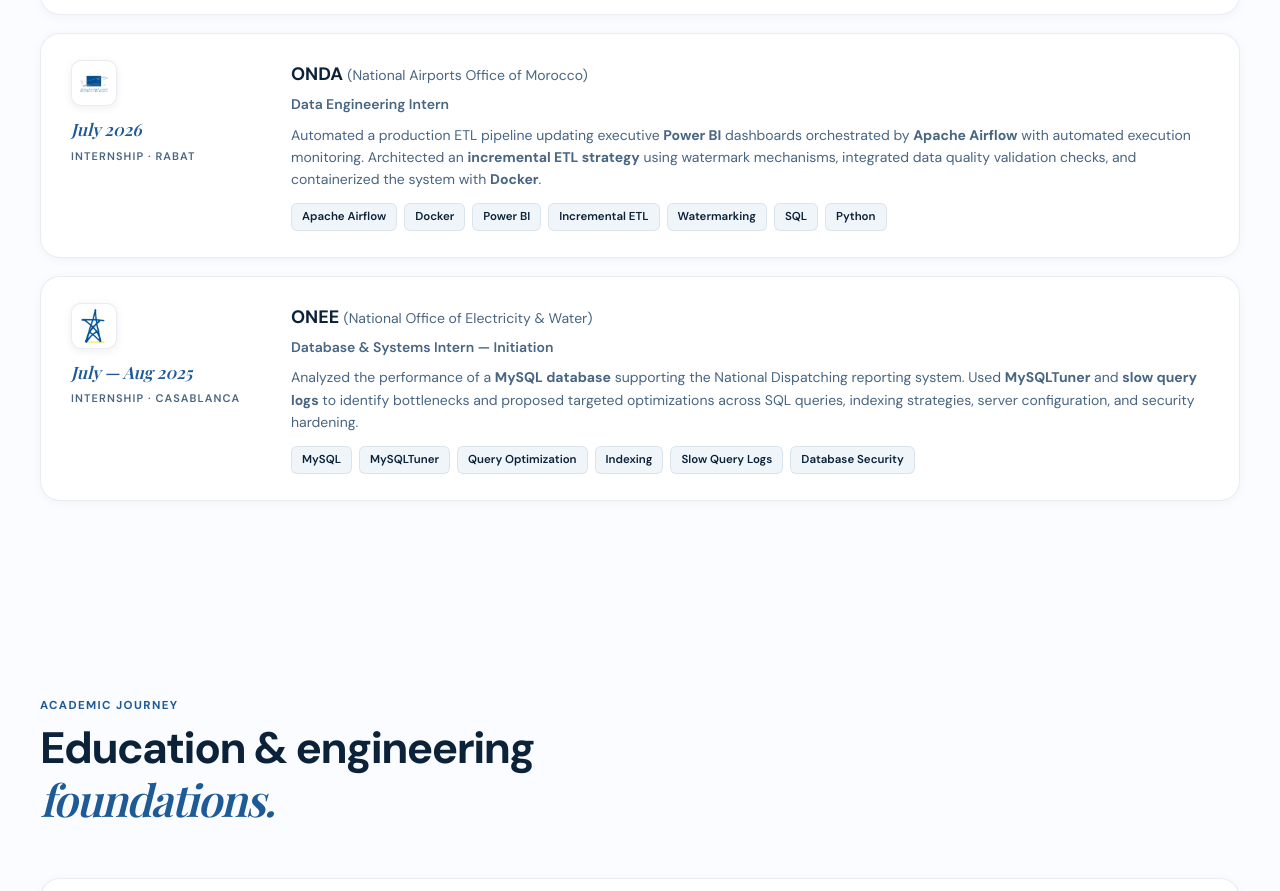
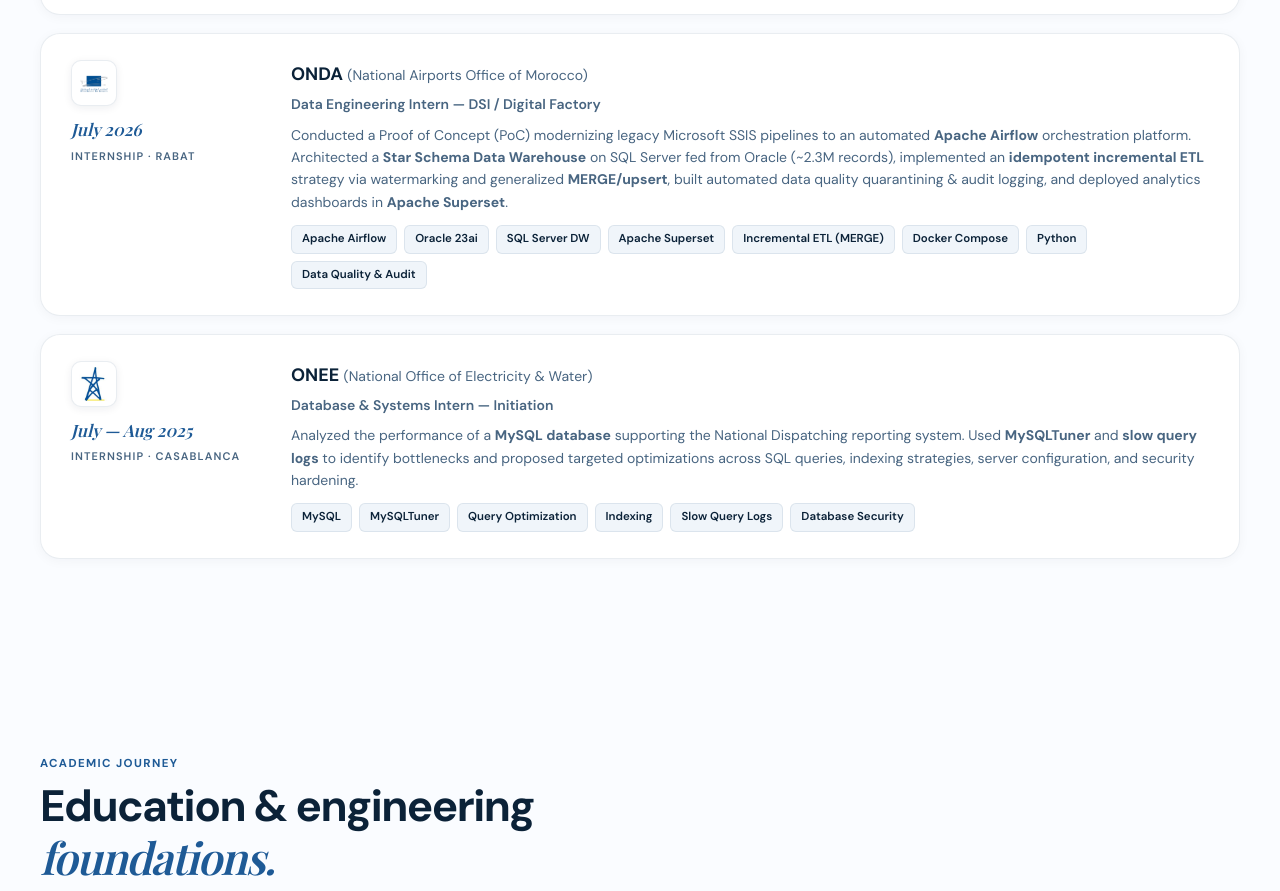
Before and after one commit to Yousra-khallou/yousra-khallou.github.io, a plain HTML site: page index.html in a window 1280 px wide. Shown: the part 5507-6398 px from the top of the page. Drawn offline with nearby package versions, Linux system fonts and the light colour scheme; a web font is replaced by a local one.

Commit message:
Update experiences

```diff
--- a/index.html
+++ b/index.html
@@ -429,16 +429,17 @@
             </div>
             <div class="trajectory-info">
               <h3>ONDA <span style="font-weight:400; font-size:14px; color:var(--muted)">(National Airports Office of Morocco)</span></h3>
-              <p class="trajectory-context">Data Engineering Intern</p>
-              <p>Automated a production ETL pipeline updating executive <strong>Power BI</strong> dashboards orchestrated by <strong>Apache Airflow</strong> with automated execution monitoring. Architected an <strong>incremental ETL strategy</strong> using watermark mechanisms, integrated data quality validation checks, and containerized the system with <strong>Docker</strong>.</p>
+              <p class="trajectory-context">Data Engineering Intern — DSI / Digital Factory</p>
+              <p>Conducted a Proof of Concept (PoC) modernizing legacy Microsoft SSIS pipelines to an automated <strong>Apache Airflow</strong> orchestration platform. Architected a <strong>Star Schema Data Warehouse</strong> on SQL Server fed from Oracle (~2.3M records), implemented an <strong>idempotent incremental ETL</strong> strategy via watermarking and generalized <strong>MERGE/upsert</strong>, built automated data quality quarantining &amp; audit logging, and deployed analytics dashboards in <strong>Apache Superset</strong>.</p>
               <div class="trajectory-tags">
                 <span>Apache Airflow</span>
-                <span>Docker</span>
-                <span>Power BI</span>
-                <span>Incremental ETL</span>
-                <span>Watermarking</span>
-                <span>SQL</span>
+                <span>Oracle 23ai</span>
+                <span>SQL Server DW</span>
+                <span>Apache Superset</span>
+                <span>Incremental ETL (MERGE)</span>
+                <span>Docker Compose</span>
                 <span>Python</span>
+                <span>Data Quality &amp; Audit</span>
               </div>
             </div>
           </article>
```
